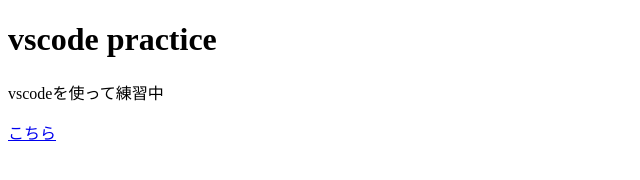
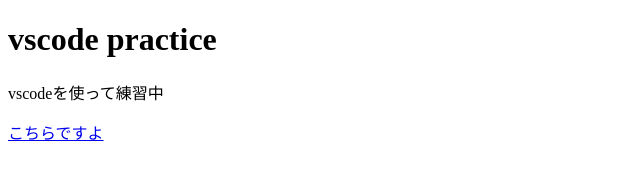
Before and after one commit to Com307317/Vscode-practice, a plain HTML site: page index.html in a window 1280 px wide. Shown: the full height of the page, 0-640 px from the left. Drawn offline with Linux system fonts and the light colour scheme.

Commit message:
aタグを編集

```diff
--- a/index.html
+++ b/index.html
@@ -9,7 +9,7 @@
     <h1>vscode practice</h1>
     <p>vscodeを使って練習中
     </p>
-    <a href="about.html">こちら</a>
+    <a href="about.html">こちらですよ</a>
 
 </body>
 </html>
```
